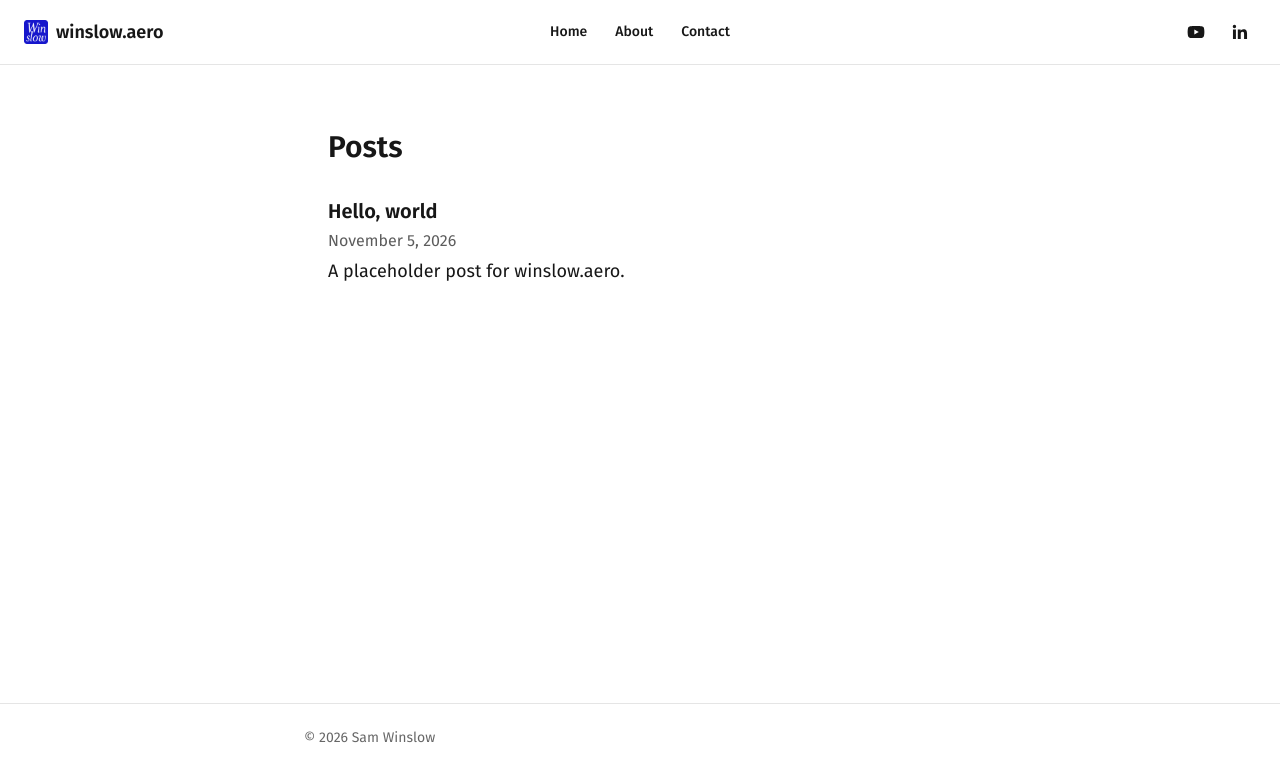
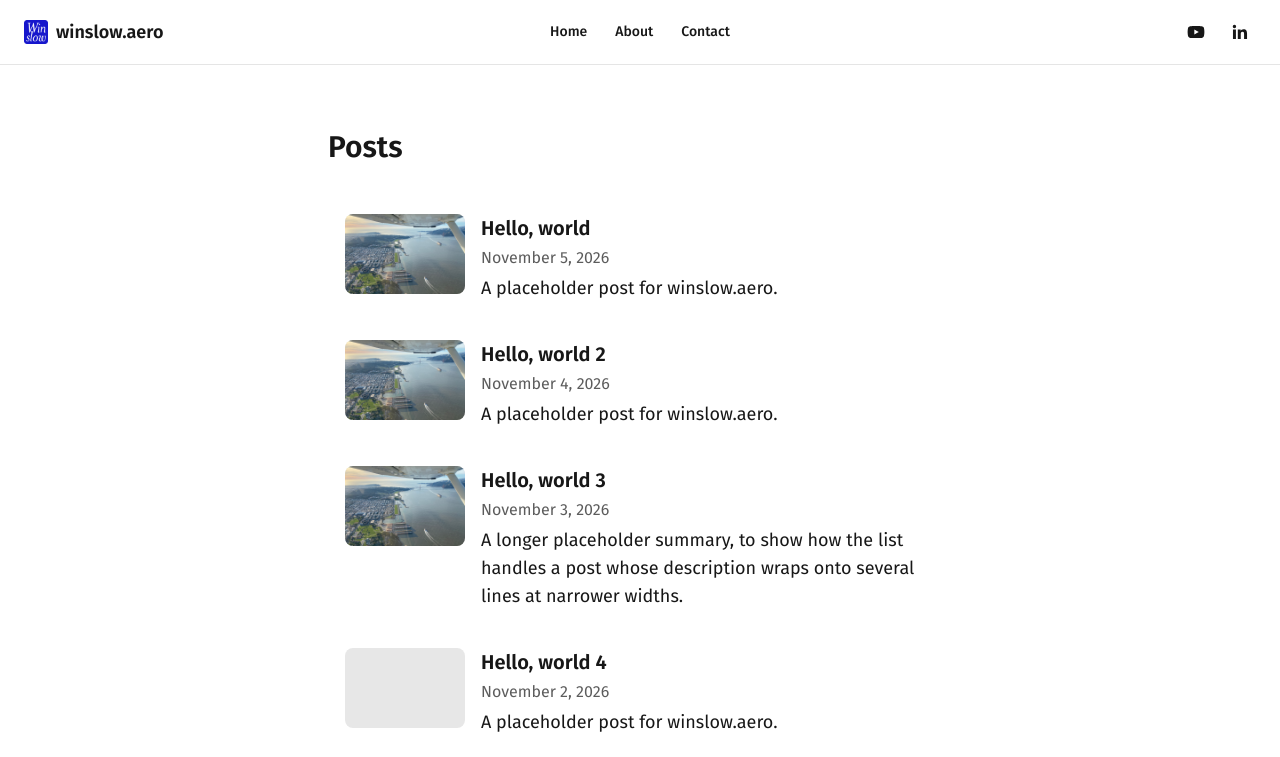
Before and after one commit to samwinslow/winslow-aero-site, a Next.js app: page /posts in a window 1280 px wide. Shown: the top 757 px of the page. Built offline with nearby package versions, Linux system fonts and the light colour scheme.

Commit message:
show images in posts list

```diff
--- a/src/app/posts/[slug]/page.tsx
+++ b/src/app/posts/[slug]/page.tsx
@@ -1,3 +1,4 @@
+import Link from "next/link";
 import { notFound } from "next/navigation";
 import { formatDate, getArticle, getArticleSlugs } from "../articles";
 import { blogMetadata } from "../metadata";
@@ -42,6 +43,12 @@ export default async function ArticlePage({
       <div className="mt-8 flex flex-col gap-5 text-lg break-words">
         <Body />
       </div>
+      <Link
+        href="/posts"
+        className="mt-12 inline-block text-lg text-brand-blue hover:underline dark:text-brand-aqua"
+      >
+        All Posts
+      </Link>
     </main>
   );
 }
--- a/src/app/posts/page.tsx
+++ b/src/app/posts/page.tsx
@@ -1,3 +1,4 @@
+import Image from "next/image";
 import Link from "next/link";
 import { formatDate, getAllArticles } from "./articles";
 import { blogMetadata } from "./metadata";
@@ -20,19 +21,34 @@ export default function Blog() {
       {articles.length === 0 ? (
         <p className="text-lg">No posts yet.</p>
       ) : (
-        <ul className="flex flex-col gap-8">
-          {articles.map(({ slug, title, date, copy }) => (
-            <li key={slug} className="flex flex-col gap-1">
+        <ul className="flex flex-col gap-1">
+          {articles.map(({ slug, title, date, copy, image }) => (
+            <li key={slug}>
               <Link
                 href={`/posts/${slug}`}
-                className="text-xl font-semibold hover:underline"
+                className="group flex flex-col gap-4 rounded-lg border border-transparent p-4 transition-colors hover:border-foreground/10 hover:bg-foreground/5 sm:flex-row"
               >
-                {title}
+                <div className="relative aspect-[3/2] w-full flex-shrink-0 overflow-hidden rounded-lg bg-foreground/10 sm:aspect-auto sm:h-20 sm:w-30">
+                  {image && (
+                    <Image
+                      src={image}
+                      alt=""
+                      fill
+                      sizes="(min-width: 40rem) 7.5rem, calc(100vw - 5rem)"
+                      className="object-cover"
+                    />
+                  )}
+                </div>
+                <div className="flex min-w-0 flex-col gap-1">
+                  <h2 className="text-xl font-semibold group-hover:underline">
+                    {title}
+                  </h2>
+                  <time dateTime={date} className="text-foreground/70">
+                    {formatDate(date)}
+                  </time>
+                  <p className="text-lg">{copy}</p>
+                </div>
               </Link>
-              <time dateTime={date} className="text-foreground/70">
-                {formatDate(date)}
-              </time>
-              <p className="text-lg">{copy}</p>
             </li>
           ))}
         </ul>
--- /dev/null
+++ b/src/content/hello-world-2.mdx
@@ -0,0 +1,10 @@
+---
+title: Hello, world 2
+date: 2026-11-04
+copy: A placeholder post for winslow.aero.
+image: /blog/IMG_0303.jpeg
+---
+
+![SF aerial photo](/blog/IMG_0303.jpeg)
+
+Hello, world.
--- /dev/null
+++ b/src/content/hello-world-3.mdx
@@ -0,0 +1,10 @@
+---
+title: Hello, world 3
+date: 2026-11-03
+copy: A longer placeholder summary, to show how the list handles a post whose description wraps onto several lines at narrower widths.
+image: /blog/IMG_0303.jpeg
+---
+
+![SF aerial photo](/blog/IMG_0303.jpeg)
+
+Hello, world.
--- /dev/null
+++ b/src/content/hello-world-4.mdx
@@ -0,0 +1,9 @@
+---
+title: Hello, world 4
+date: 2026-11-02
+copy: A placeholder post for winslow.aero.
+---
+
+![SF aerial photo](/blog/IMG_0303.jpeg)
+
+Hello, world.
--- /dev/null
+++ b/src/content/hello-world-5.mdx
@@ -0,0 +1,10 @@
+---
+title: Hello, world 5, with a much longer title to see how a heading wraps beside the thumbnail
+date: 2026-11-01
+copy: A placeholder post for winslow.aero.
+image: /blog/IMG_0303.jpeg
+---
+
+![SF aerial photo](/blog/IMG_0303.jpeg)
+
+Hello, world.
--- a/src/mdx-components.tsx
+++ b/src/mdx-components.tsx
@@ -11,7 +11,7 @@ const components: MDXComponents = {
   h5: (props) => <h5 {...props} className={`${heading} text-[1.25rem]`} />,
   h6: (props) => <h6 {...props} className={`${heading} text-[1.1875rem]`} />,
   a: (props) => (
-    <a {...props} className="text-brand-blue underline dark:text-brand-aqua" />
+    <a {...props} className="text-brand-blue hover:underline dark:text-brand-aqua" />
   ),
   ul: (props) => <ul {...props} className="list-disc pl-5" />,
   ol: (props) => <ol {...props} className="list-decimal pl-5" />,
```
Also changed, not shown: src/content/README.md.
